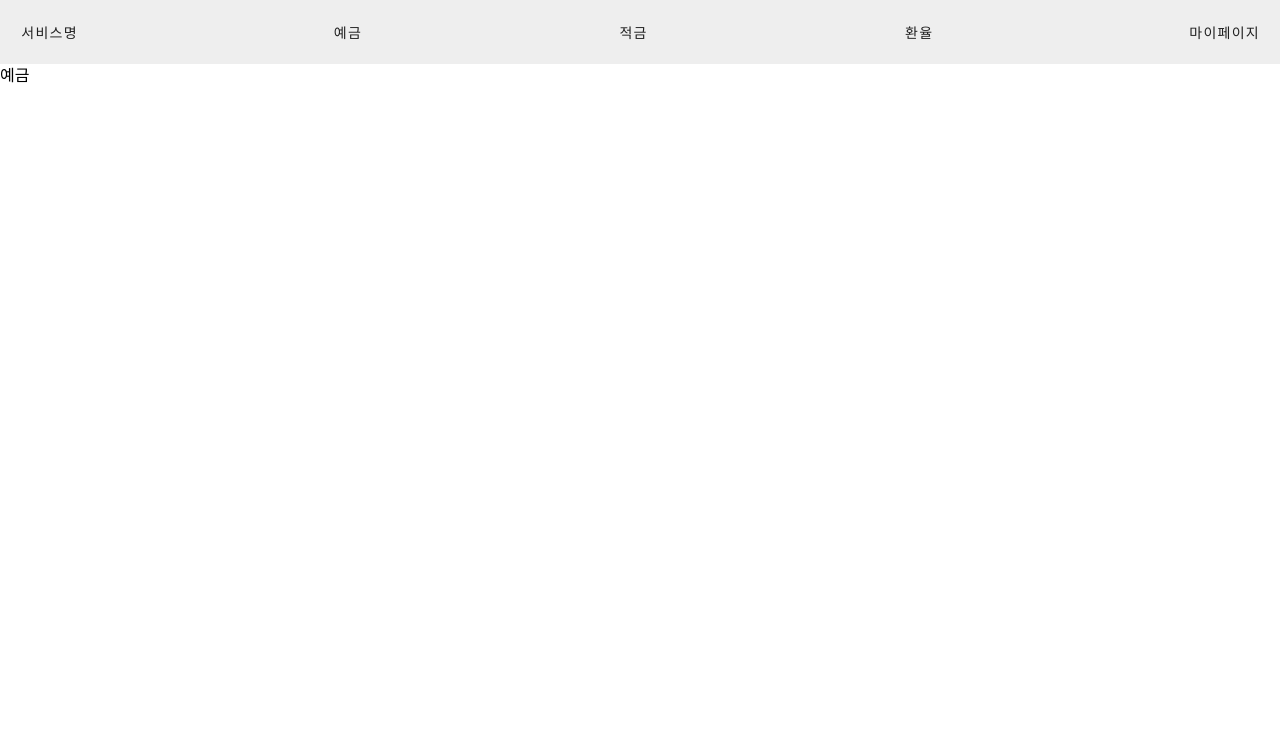
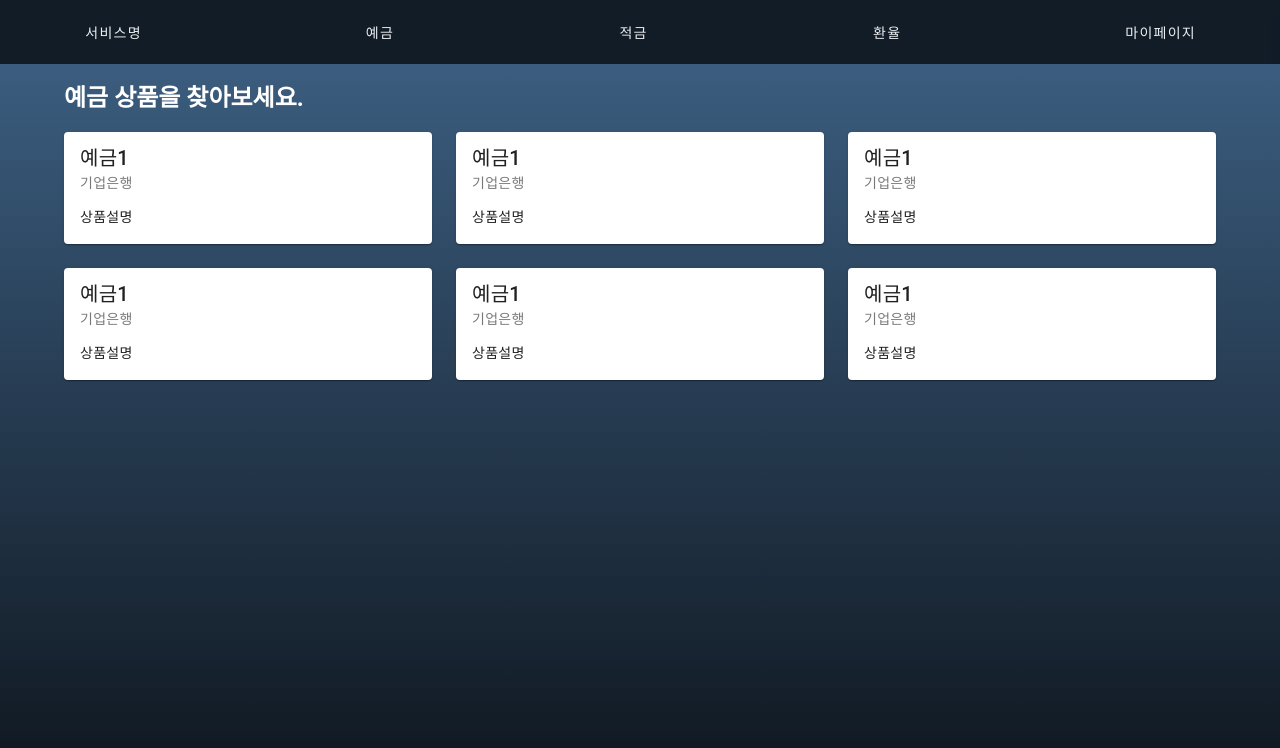
Before and after one commit to krozv/finance_pjt, a Vue app in the folder frontend/finance/: page /deposit in a window 1280 px wide. Shown: the top 748 px of the page. Built offline with nearby package versions, Linux system fonts and the light colour scheme.

Commit message:
Feat: 예금 페이지 기능

```diff
--- a/frontend/finance/src/App.vue
+++ b/frontend/finance/src/App.vue
@@ -1,5 +1,5 @@
 <template>
-  <div>
+  <div class="grad">
     <Nav></Nav>
   </div>
 </template>
@@ -10,5 +10,8 @@ import Nav from '@/views/Nav.vue'
 </script>
 
 <style scoped>
-
+.grad {
+  height: 100vh;
+  background-image: linear-gradient(#3F6387, #0E151D);
+}
 </style>
--- /dev/null
+++ b/frontend/finance/src/components/DepositComponent.vue
@@ -0,0 +1,18 @@
+<template>
+    <v-card
+        :subtitle=item.bank
+        :title=item.title
+        text="상품설명"
+    >
+    </v-card>
+</template>
+
+<script setup>
+const props = defineProps({
+    item: Object
+})
+</script>
+
+<style scoped>
+
+</style>
--- a/frontend/finance/src/views/Deposit.vue
+++ b/frontend/finance/src/views/Deposit.vue
@@ -1,13 +1,32 @@
 <template>
-    <div>
-        예금
+    <div class="mx-16 mt-4">
+        <h2>예금 상품을 찾아보세요.</h2>
+        <v-row class="mt-1">
+            <v-col cols="4"
+                v-for="item in items">
+                    <DepositComponent :item=item>
+                    </DepositComponent>
+        </v-col>
+        </v-row>
     </div>
 </template>
 
 <script setup>
+import DepositComponent from '@/components/DepositComponent.vue'
 
+// 추후 django 연결해서 예금 리스트 불러올 예정
+const items = [
+    {title: '예금1', bank: '기업은행'},
+    {title: '예금1', bank: '기업은행'},
+    {title: '예금1', bank: '기업은행'},
+    {title: '예금1', bank: '기업은행'},
+    {title: '예금1', bank: '기업은행'},
+    {title: '예금1', bank: '기업은행'},
+]
 </script>
 
 <style scoped>
-
+h2 {
+    color: white
+}
 </style>
--- a/frontend/finance/src/views/HomeView.vue
+++ b/frontend/finance/src/views/HomeView.vue
@@ -1,5 +1,5 @@
 <template>
-    <div>
+    <div class="mx-16">
         <p>home view</p>
     </div>
 </template>
--- a/frontend/finance/src/views/Nav.vue
+++ b/frontend/finance/src/views/Nav.vue
@@ -1,22 +1,32 @@
 <template>
-    <v-toolbar>
-        <v-btn @click="moveTo('home')">
+    <v-toolbar color='#0D151D' class="px-16 nav">
+        <v-btn
+        @click="moveTo('home')"
+        :class="{ active: activeButton === 'home' }">
             서비스명
         </v-btn>
         <v-spacer></v-spacer>
-        <v-btn @click="moveTo('deposit')">
+        <v-btn
+        @click="moveTo('deposit')"
+        :class="{ active: activeButton === 'deposit' }">
             예금
         </v-btn>
         <v-spacer></v-spacer>
-        <v-btn @click="moveTo('savings')">
+        <v-btn
+        @click="moveTo('savings')"
+        :class="{ active: activeButton === 'savings' }">
             적금
         </v-btn>
         <v-spacer></v-spacer>
-        <v-btn @click="moveTo('exchange')">
+        <v-btn
+        @click="moveTo('exchange')"
+        :class="{ active: activeButton === 'exchange' }">
             환율
         </v-btn>
         <v-spacer></v-spacer>
-        <v-btn @click="moveTo('myPage')">
+        <v-btn
+        @click="moveTo('myPage')"
+        :class="{ active: activeButton === 'myPage' }">
             마이페이지
         </v-btn>
     </v-toolbar>
@@ -25,14 +35,26 @@
 
 <script setup>
 import { useRouter } from 'vue-router'
+import { ref } from 'vue'
 const router = useRouter()
+
+// click 상태 확인
+const activeButton = ref(false)
 
 // router 이동
 const moveTo = function (name) {
+    activeButton.value = name
     router.push({ name: name })
 }
+
 </script>
 
 <style scoped>
+.active {
+    text-decoration: underline;
+}
 
+.nav {
+    opacity: 0.9;
+}
 </style>
```
